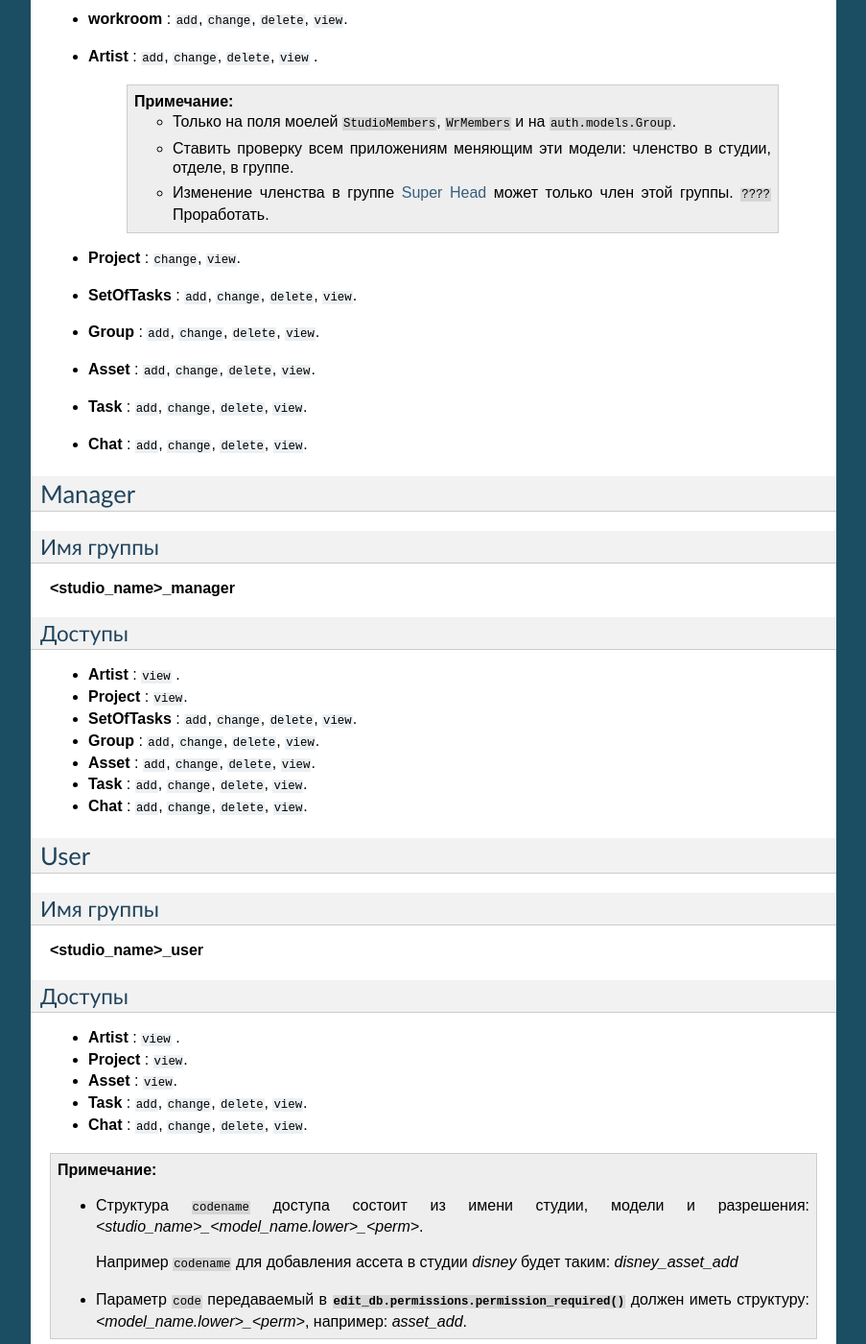
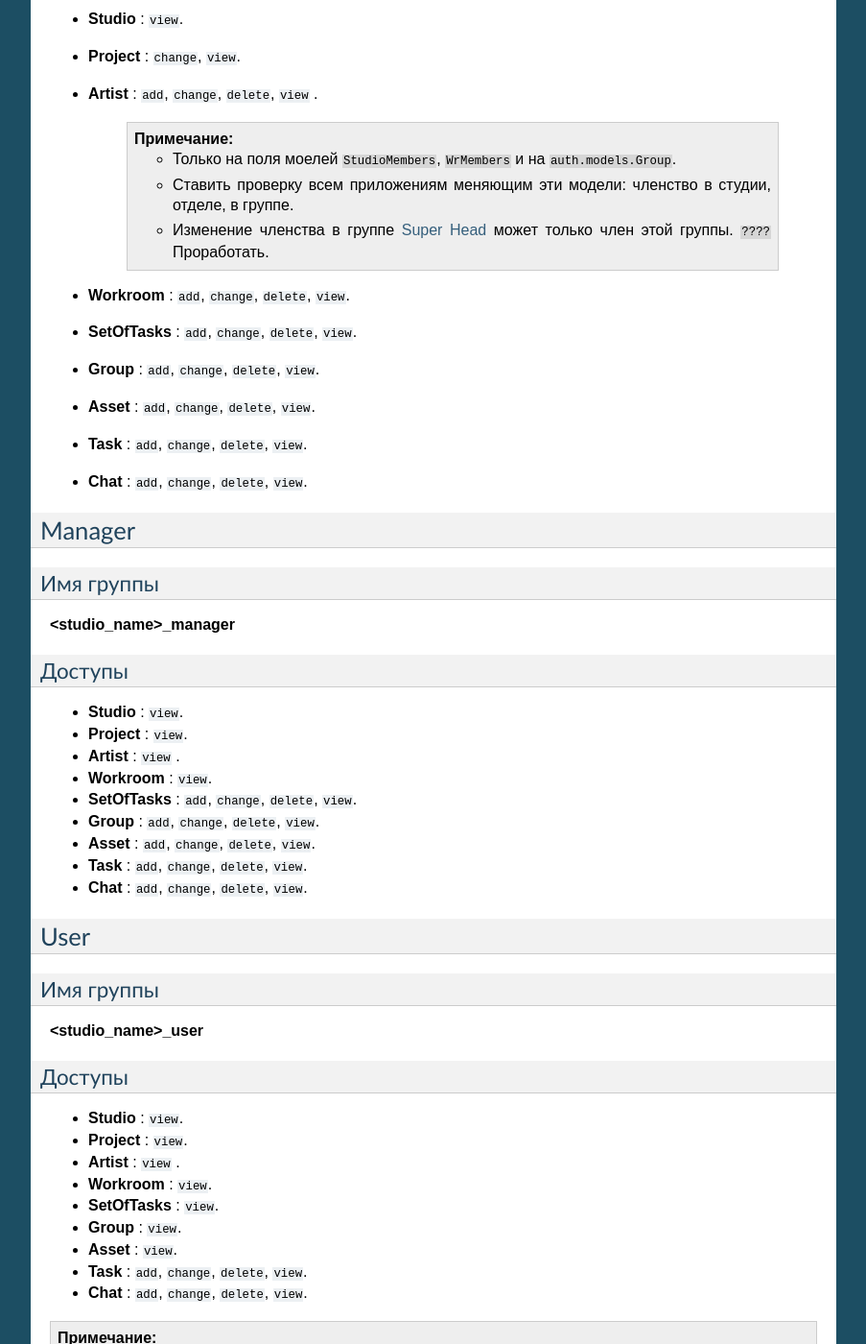
Before and after one commit to volodya-renderberg/lineyka, a Sphinx documentation site: the page built from docs/source/specifications/django/levels.rst, in a window 1280 px wide and 1400 px high, scrolled down 1150 px. Shown: the whole window at 96% size, without its empty margins (198-1101 px from the left). Built offline with Sphinx 7.4.7, drawn with Linux system fonts in a browser that asks for light colours.

Commit message:
docs - levels

```diff
--- a/docs/source/specifications/django/levels.rst
+++ b/docs/source/specifications/django/levels.rst
@@ -33,7 +33,9 @@ Head
 Доступы
 ~~~~~~~
 
-* **workroom** : ``add``, ``change``, ``delete``, ``view``.
+* **Studio** : ``view``.
+
+* **Project** : ``change``, ``view``.
 
 * **Artist** : ``add``, ``change``, ``delete``, ``view`` .
 
@@ -43,7 +45,7 @@ Head
         * Ставить проверку всем приложениям меняющим эти модели: членство в студии, отделе, в группе.
         * Изменение членства в группе `Super Head`_ может только член этой группы. ``????`` Проработать.
 
-* **Project** : ``change``, ``view``.
+* **Workroom** : ``add``, ``change``, ``delete``, ``view``.
 
 * **SetOfTasks** : ``add``, ``change``, ``delete``, ``view``.
 
@@ -68,9 +70,13 @@ Manager
 Доступы
 ~~~~~~~
 
+* **Studio** : ``view``.
+
+* **Project** : ``view``.
+
 * **Artist** : ``view`` .
 
-* **Project** : ``view``.
+* **Workroom** : ``view``.
 
 * **SetOfTasks** : ``add``, ``change``, ``delete``, ``view``.
 
@@ -95,9 +101,17 @@ User
 Доступы
 ~~~~~~~
 
+* **Studio** : ``view``.
+
+* **Project** : ``view``.
+
 * **Artist** : ``view`` .
 
-* **Project** : ``view``.
+* **Workroom** : ``view``.
+
+* **SetOfTasks** :  ``view``.
+
+* **Group** : ``view``.
 
 * **Asset** : ``view``.
 
```
Also changed, not shown: docs/source/specifications/django/images/django_levels.png.
